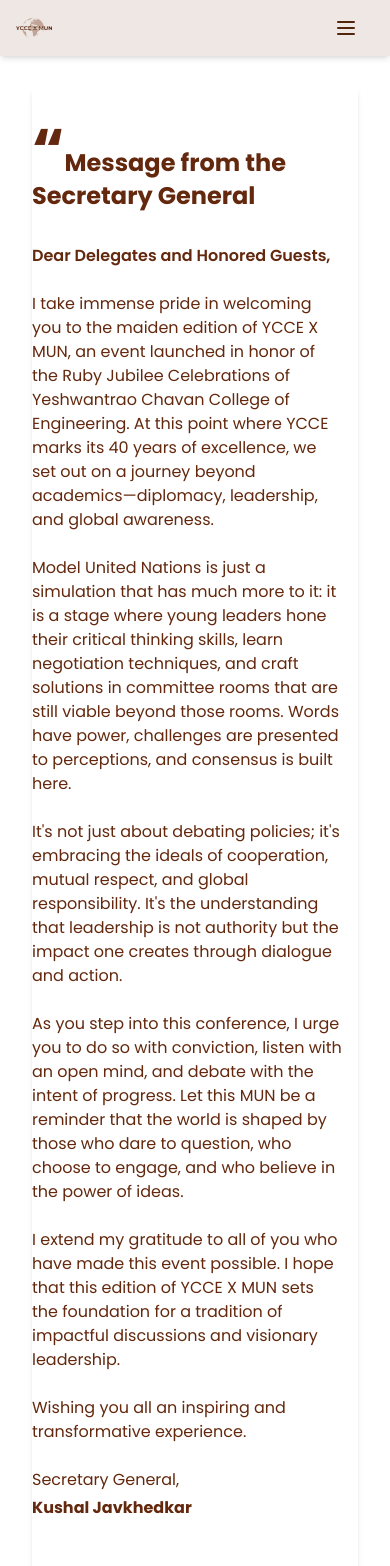
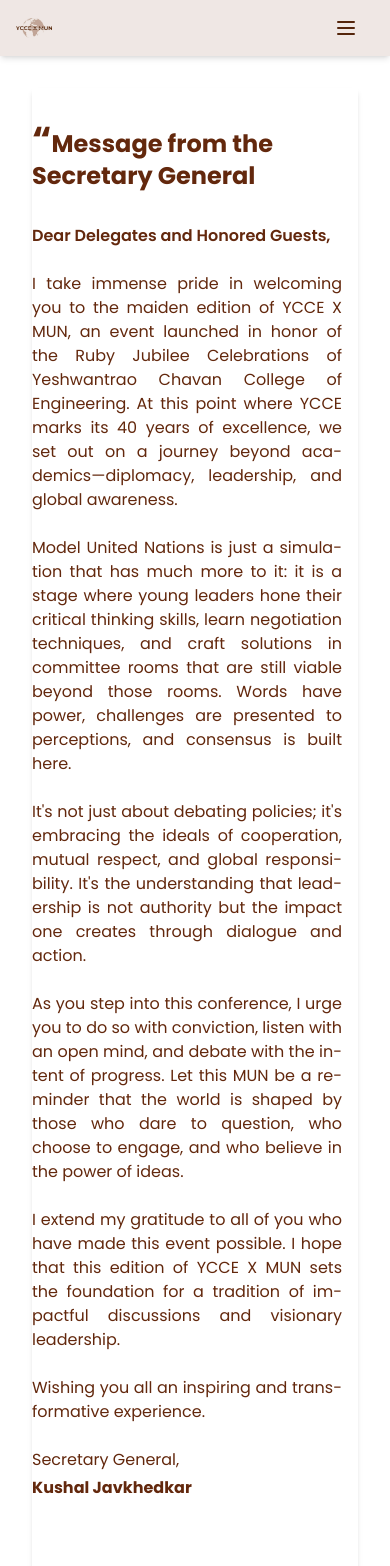
Before and after one commit to spectropaws/yccexmun, a Next.js app: page /gensecletter in a window 390 px wide. Shown: the top 1566 px of the page. Built offline with nearby package versions, Linux system fonts and the light colour scheme.

Commit message:
footer,ImportantDates, Gen Sec - improved ui and responsiveness, justifies text - about, gesec

```diff
--- a/app/about/page.jsx
+++ b/app/about/page.jsx
@@ -23,7 +23,7 @@
           <p className="text-lg font-semibold">
             YCCE X MUN – A Ruby Jubilee Celebration{" "}
           </p>
-          <p className="text-gray-700 mt-4">
+          <p className="text-gray-700 text-justify mt-4">
             On the momentous occasion of YCCE’s Ruby Jubilee, the Department of
             CSE proudly presents YCCE X MUN — a platform
             for young minds to engage in global discussions, diplomacy, and
--- a/components/Advisory-Board/member-card.jsx
+++ b/components/Advisory-Board/member-card.jsx
@@ -18,7 +18,7 @@
           : "md:flex-row-reverse flex-col"
       }  mt-20`}
     >
-      <div className="md:w-[40%] w-full overflow-hidden rounded-lg hover:shadow-lg">
+      <div className="md:w-[40%] w-full h-max overflow-hidden rounded-lg hover:shadow-lg">
         <Image
           width={500}
           height={500}
--- a/components/GenSec.js
+++ b/components/GenSec.js
@@ -1,56 +1,86 @@
 import Image from "next/image";
+
 export default function LetterPage() {
   const GenSecLetter = () => {
     const chunkedSlides = [
       {
         image: "/images/Kushal.jpg",
-        name: "Kushal Javkhedkar"
-      }
+        name: "Kushal Javkhedkar",
+      },
     ];
 
     return (
       <div className="container mx-auto p-4">
         <div className="gen-sec-letter-container shadow-md relative">
-          <section className="gen-sec-letter flex flex-col md:flex-row items-start justify-between">
-            <div className="text-left w-full md:w-1/2 pr-4 mb-4 md:mb-0">
-            <h2 className="text-2xl font-bold mt-8 mb-8"> <span className="text-6xl font-bold">“</span>Message  from the Secretary General</h2>
-            <p></p>
-
-              <p className="mt-4 font-semibold">Dear Delegates and Honored Guests,</p>
-              <br />
-              <p>
-                I take immense pride in welcoming you to the maiden edition of YCCE X MUN, an event launched in honor of the Ruby Jubilee Celebrations of Yeshwantrao Chavan College of Engineering. At this point where YCCE marks its 40 years of excellence, we set out on a journey beyond academics—diplomacy, leadership, and global awareness.
+          <section className="gen-sec-letter flex flex-col lg:flex-row items-center lg:items-start justify-between gap-8 lg:gap-13">
+            <div className="text-left w-full lg:w-2/3 pr-4 mb-8 lg:mb-0">
+              <h2 className="text-2xl lg:text-3xl font-bold mt-8 mb-8">
+                <span className="text-4xl lg:text-6xl font-bold">“</span>
+                Message from the Secretary General
+              </h2>
+              <p className="mt-4 font-semibold text-justify hyphens-auto">
+                Dear Delegates and Honored Guests,
               </p>
               <br />
-              <p>
-                Model United Nations is just a simulation that has much more to it: it is a stage where young leaders hone their critical thinking skills, learn negotiation techniques, and craft solutions in committee rooms that are still viable beyond those rooms. Words have power, challenges are presented to perceptions, and consensus is built here.
+              <p className="text-justify hyphens-auto">
+                I take immense pride in welcoming you to the maiden edition of
+                YCCE X MUN, an event launched in honor of the Ruby Jubilee
+                Celebrations of Yeshwantrao Chavan College of Engineering. At
+                this point where YCCE marks its 40 years of excellence, we set
+                out on a journey beyond academics—diplomacy, leadership, and
+                global awareness.
               </p>
               <br />
-              <p>
-                It's not just about debating policies; it's embracing the ideals of cooperation, mutual respect, and global responsibility. It's the understanding that leadership is not authority but the impact one creates through dialogue and action.
+              <p className="text-justify hyphens-auto">
+                Model United Nations is just a simulation that has much more to
+                it: it is a stage where young leaders hone their critical
+                thinking skills, learn negotiation techniques, and craft
+                solutions in committee rooms that are still viable beyond those
+                rooms. Words have power, challenges are presented to
+                perceptions, and consensus is built here.
               </p>
               <br />
-              <p>
-                As you step into this conference, I urge you to do so with conviction, listen with an open mind, and debate with the intent of progress. Let this MUN be a reminder that the world is shaped by those who dare to question, who choose to engage, and who believe in the power of ideas.
+              <p className="text-justify hyphens-auto">
+                It's not just about debating policies; it's embracing the ideals
+                of cooperation, mutual respect, and global responsibility. It's
+                the understanding that leadership is not authority but the
+                impact one creates through dialogue and action.
               </p>
               <br />
-              <p>
-                I extend my gratitude to all of you who have made this event possible. I hope that this edition of YCCE X MUN sets the foundation for a tradition of impactful discussions and visionary leadership.
+              <p className="text-justify hyphens-auto">
+                As you step into this conference, I urge you to do so with
+                conviction, listen with an open mind, and debate with the intent
+                of progress. Let this MUN be a reminder that the world is shaped
+                by those who dare to question, who choose to engage, and who
+                believe in the power of ideas.
               </p>
               <br />
-              <p>Wishing you all an inspiring and transformative experience.</p>
+              <p className="text-justify hyphens-auto">
+                I extend my gratitude to all of you who have made this event
+                possible. I hope that this edition of YCCE X MUN sets the
+                foundation for a tradition of impactful discussions and
+                visionary leadership.
+              </p>
               <br />
-              <h3 className="text-left font-heading right-0 bottom-3 mb-1">Secretary General,</h3>
-              <h3 className="text-left font-bold right-0 bottom-3 mb-4">Kushal Javkhedkar</h3>
+              <p className="text-justify hyphens-auto">
+                Wishing you all an inspiring and transformative experience.
+              </p>
+              <br />
+              <h3 className="text-left font-heading right-0 bottom-3 mb-1">
+                Secretary General,
+              </h3>
+              <h3 className="text-left font-bold right-0 bottom-3 mb-4">
+                Kushal Javkhedkar
+              </h3>
             </div>
 
-            <div className="w-full md:w-1/2 relative flex rounded-lg justify-center md:justify-end mt-4 md:mt-0">
+            <div className="w-full lg:w-1/3 flex justify-center items-center mt-4 lg:my-auto min-h-[300px]">
               <Image
                 src="/images/Kushal.jpg"
                 alt="Kushal Javkhedkar"
                 width={350}
-                height={200}
-                className="w-3/4 h-auto md:w-1/2 md:h-auto rounded-lg md:absolute md:top-40 md:right-40"
+                height={350}
+                className="w-3/4 h-auto lg:w-full lg:h-auto rounded-lg lg:rounded-xl object-cover"
               />
             </div>
           </section>
--- a/components/ImportantDates.jsx
+++ b/components/ImportantDates.jsx
@@ -16,7 +16,7 @@
           Important Dates
         </h2>
         <div className="flex items-center justify-center">
-          <ul className="timeline timeline-vertical lg:timeline-horizontal">
+          <ul className="timeline timeline-vertical date:timeline-horizontal">
             {EventDates.map((event, index) => {
               const eventPassed = isEventPassed(event.date);
               const hrColor = eventPassed
--- a/tailwind.config.mjs
+++ b/tailwind.config.mjs
@@ -59,7 +59,10 @@
   			lg: 'var(--radius)',
   			md: 'calc(var(--radius) - 2px)',
   			sm: 'calc(var(--radius) - 4px)'
-  		}
+  		},
+		  screens: {
+			'date': '1345px', // for important dates responsiveness
+		  },
   	}
   },
   plugins: [require("tailwindcss-animate"), require("daisyui")],
```
Also changed, not shown: components/Footer.jsx (+8 -9 lines), components/GenSecLetter.js (+31 -14 lines).
